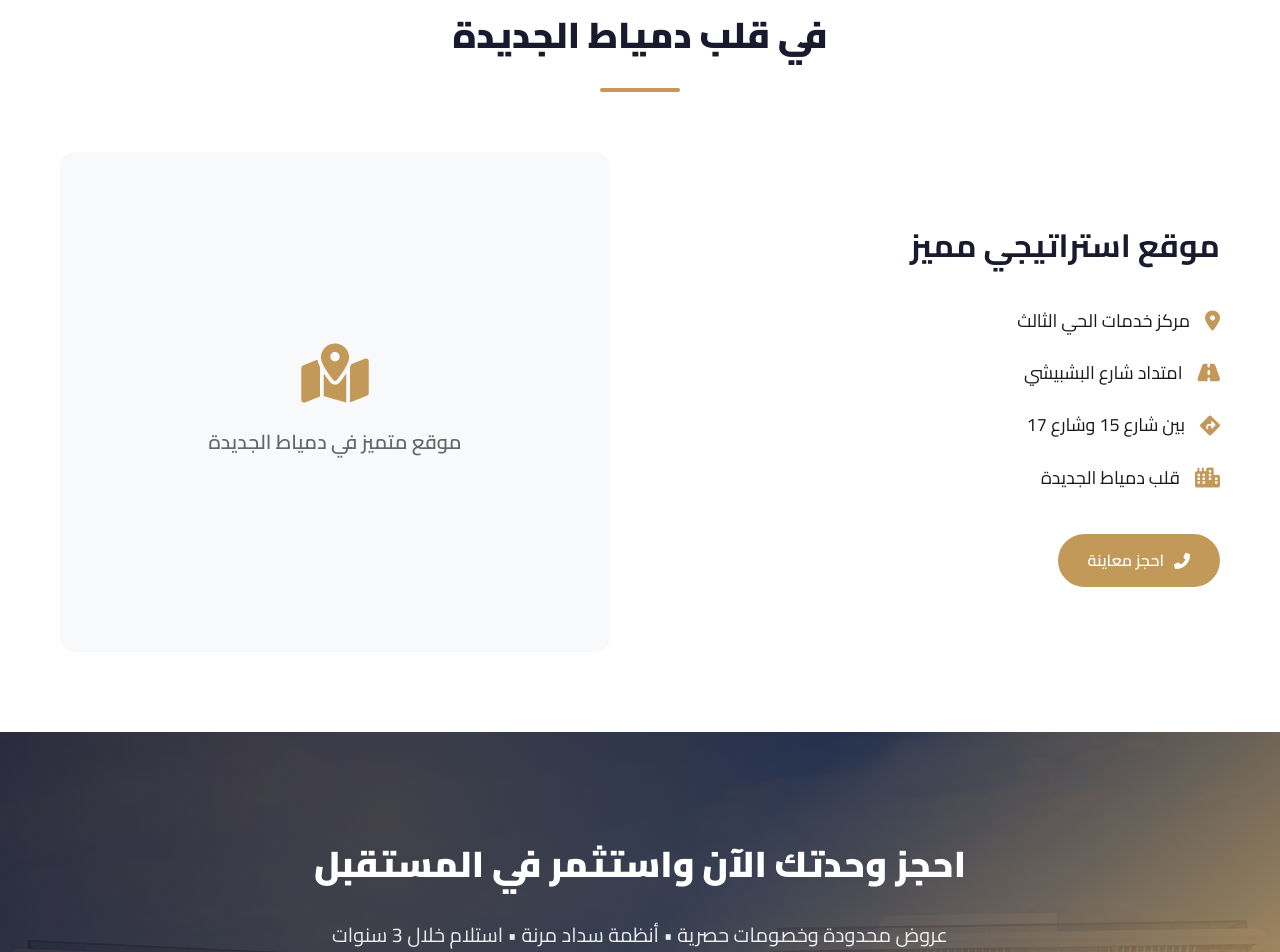
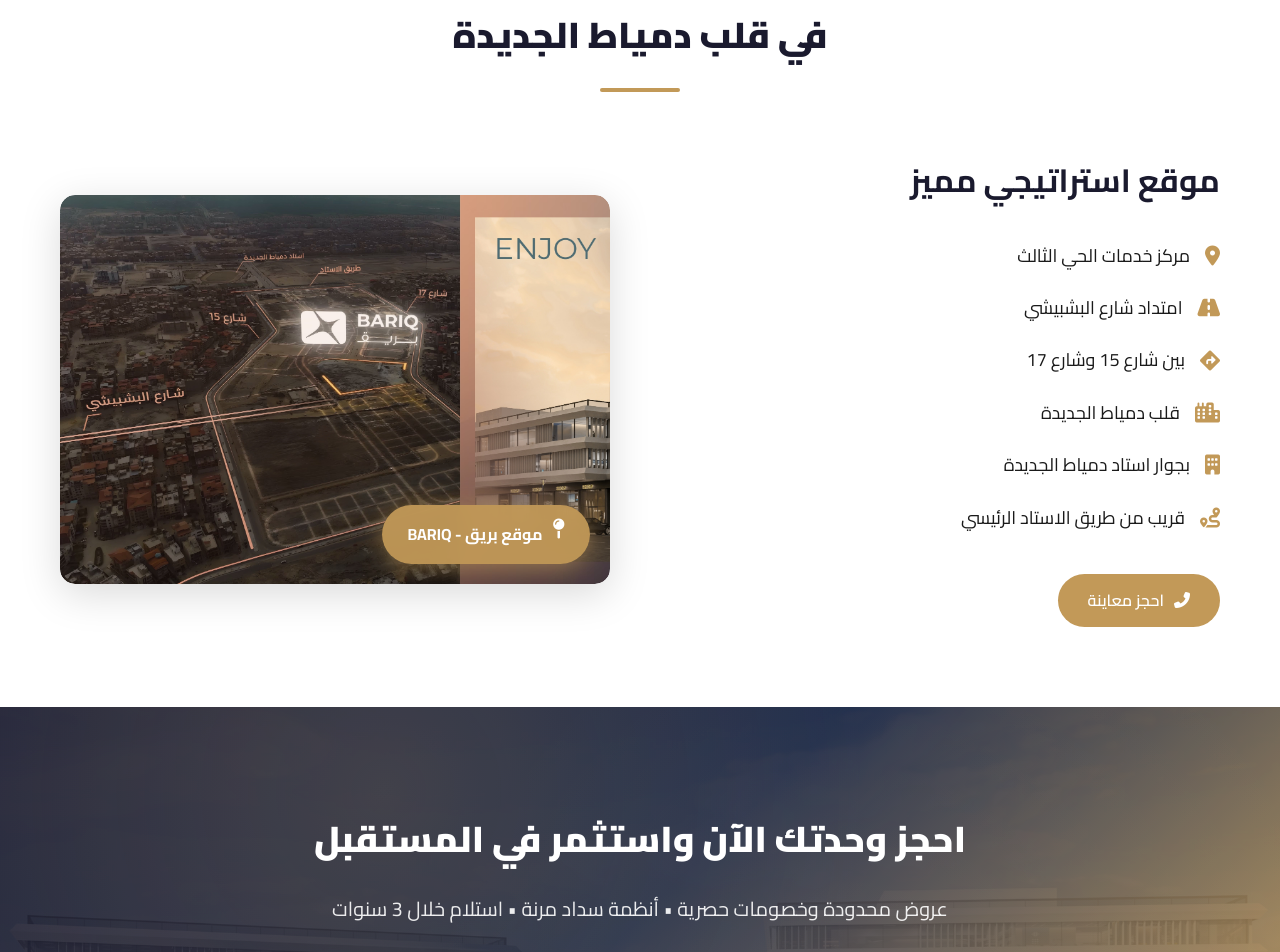
Before and after one commit to bareq-arx/bareq, a website: page index.html in a window 1280 px wide. Shown: the part 7280-8232 px from the top of the page. Drawn offline with Linux system fonts and the light colour scheme.

Commit message:
Update: Add interactive map image to location section with animated badge

```diff
--- a/index.html
+++ b/index.html
@@ -723,15 +723,20 @@
                         <li><i class="fas fa-road"></i> امتداد شارع البشبيشي</li>
                         <li><i class="fas fa-directions"></i> بين شارع 15 وشارع 17</li>
                         <li><i class="fas fa-city"></i> قلب دمياط الجديدة</li>
+                        <li><i class="fas fa-building"></i> بجوار استاد دمياط الجديدة</li>
+                        <li><i class="fas fa-route"></i> قريب من طريق الاستاد الرئيسي</li>
                     </ul>
                     <a href="#contact" class="btn btn-primary">
                         <i class="fas fa-phone-alt"></i> احجز معاينة
                     </a>
                 </div>
                 <div class="location-map">
-                    <div class="map-placeholder">
-                        <i class="fas fa-map-marked-alt"></i>
-                        <p>موقع متميز في دمياط الجديدة</p>
+                    <img src="public/media/Bareq-Map.jpg" alt="خريطة موقع مشروع بريق" class="map-image">
+                    <div class="map-overlay-info">
+                        <div class="map-badge">
+                            <i class="fas fa-map-pin"></i>
+                            <span>موقع بريق - BARIQ</span>
+                        </div>
                     </div>
                 </div>
             </div>
--- a/styles.css
+++ b/styles.css
@@ -1110,29 +1110,69 @@
 }
 
 .location-map {
-    background: var(--bg-light);
+    position: relative;
     border-radius: 15px;
     overflow: hidden;
-}
-
-.map-placeholder {
-    height: 500px;
-    display: flex;
-    flex-direction: column;
-    align-items: center;
-    justify-content: center;
-    gap: 20px;
-    color: var(--text-light);
-}
-
-.map-placeholder i {
-    font-size: 60px;
-    color: var(--accent-color);
-}
-
-.map-placeholder p {
+    box-shadow: var(--shadow-heavy);
+    transition: var(--transition);
+}
+
+.location-map:hover {
+    transform: translateY(-5px);
+    box-shadow: 0 15px 50px rgba(0, 0, 0, 0.25);
+}
+
+.map-image {
+    width: 100%;
+    height: auto;
+    display: block;
+    border-radius: 15px;
+}
+
+.map-overlay-info {
+    position: absolute;
+    bottom: 20px;
+    left: 20px;
+    right: 20px;
+    z-index: 10;
+}
+
+.map-badge {
+    display: inline-flex;
+    align-items: center;
+    gap: 10px;
+    background: rgba(194, 153, 88, 0.95);
+    color: var(--text-white);
+    padding: 15px 25px;
+    border-radius: 50px;
+    font-weight: 700;
+    font-size: 16px;
+    box-shadow: 0 4px 15px rgba(0, 0, 0, 0.3);
+    backdrop-filter: blur(10px);
+    animation: pulse 2s infinite;
+}
+
+.map-badge i {
     font-size: 20px;
-    font-weight: 600;
+    animation: bounce 2s infinite;
+}
+
+@keyframes pulse {
+    0%, 100% {
+        box-shadow: 0 4px 15px rgba(194, 153, 88, 0.3);
+    }
+    50% {
+        box-shadow: 0 4px 25px rgba(194, 153, 88, 0.6);
+    }
+}
+
+@keyframes bounce {
+    0%, 100% {
+        transform: translateY(0);
+    }
+    50% {
+        transform: translateY(-5px);
+    }
 }
 
 /* ======================
@@ -1790,6 +1830,15 @@
         height: 220px;
     }
 
+    .map-badge {
+        font-size: 14px;
+        padding: 12px 20px;
+    }
+
+    .map-badge i {
+        font-size: 16px;
+    }
+
     .stats-grid {
         grid-template-columns: repeat(2, 1fr);
         gap: 30px;
```
